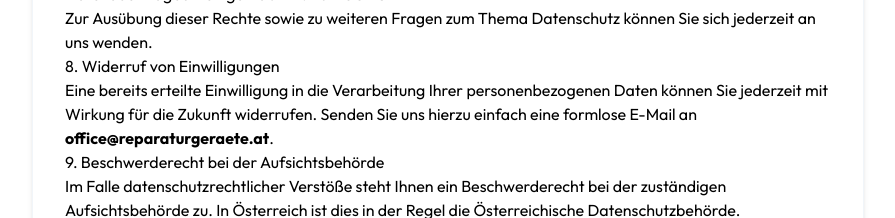
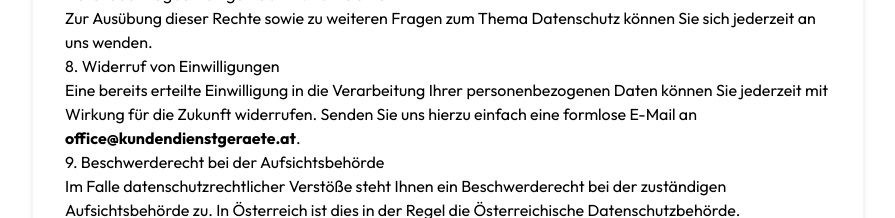
Before and after one commit to rorepair82-ctrl/new, a Next.js app: page /datenschutz in a window 1280 px wide. Shown: the part 1400-1618 px from the top of the page, without its empty margins (192-1087 px from the left). Built offline with nearby package versions, Linux system fonts and the light colour scheme.

Commit message:
Update page.tsx

```diff
--- a/app/datenschutz/page.tsx
+++ b/app/datenschutz/page.tsx
@@ -112,7 +112,7 @@ export default function DatenschutzPage() {
           <p>
             Eine bereits erteilte Einwilligung in die Verarbeitung Ihrer personenbezogenen Daten
             können Sie jederzeit mit Wirkung für die Zukunft widerrufen. Senden Sie uns hierzu
-            einfach eine formlose E-Mail an <strong>office@reparaturgeraete.at</strong>.
+            einfach eine formlose E-Mail an <strong>office@kundendienstgeraete.at</strong>.
           </p>
 
           <h3>9. Beschwerderecht bei der Aufsichtsbehörde</h3>
```
